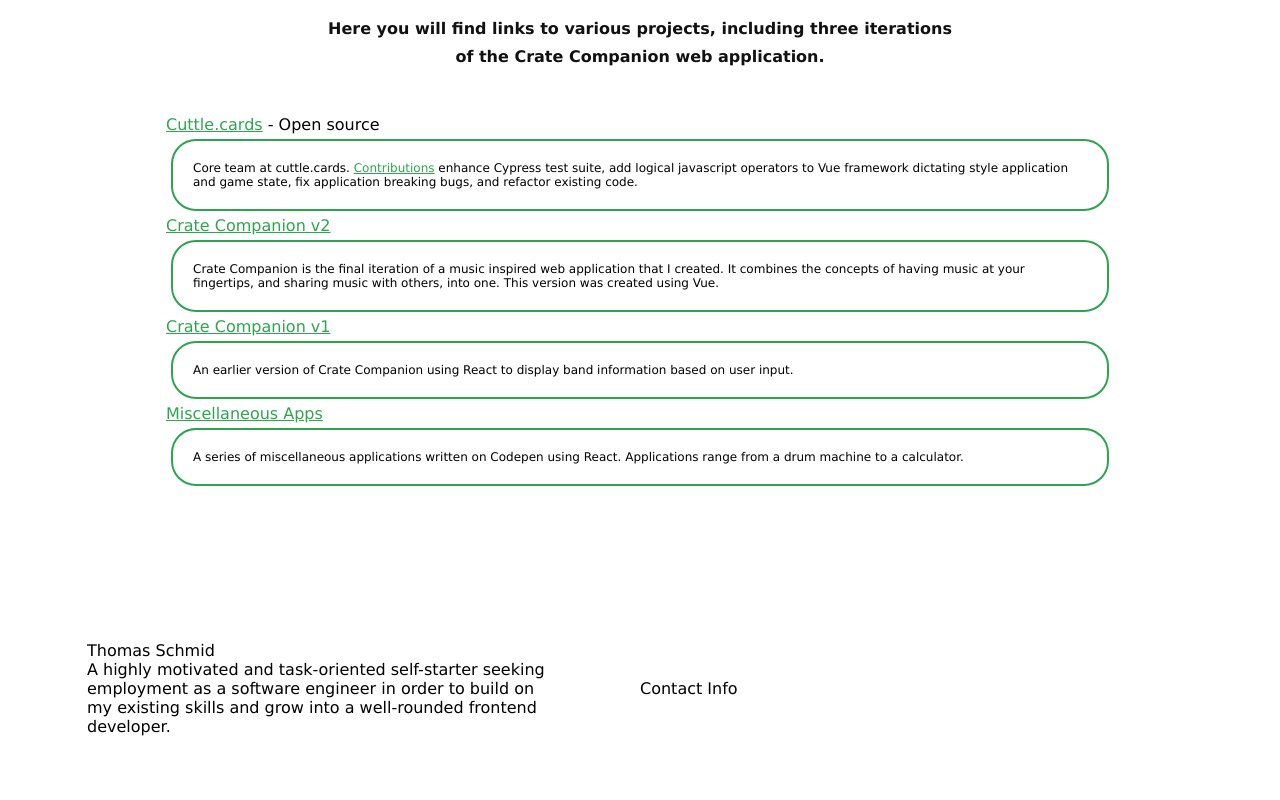
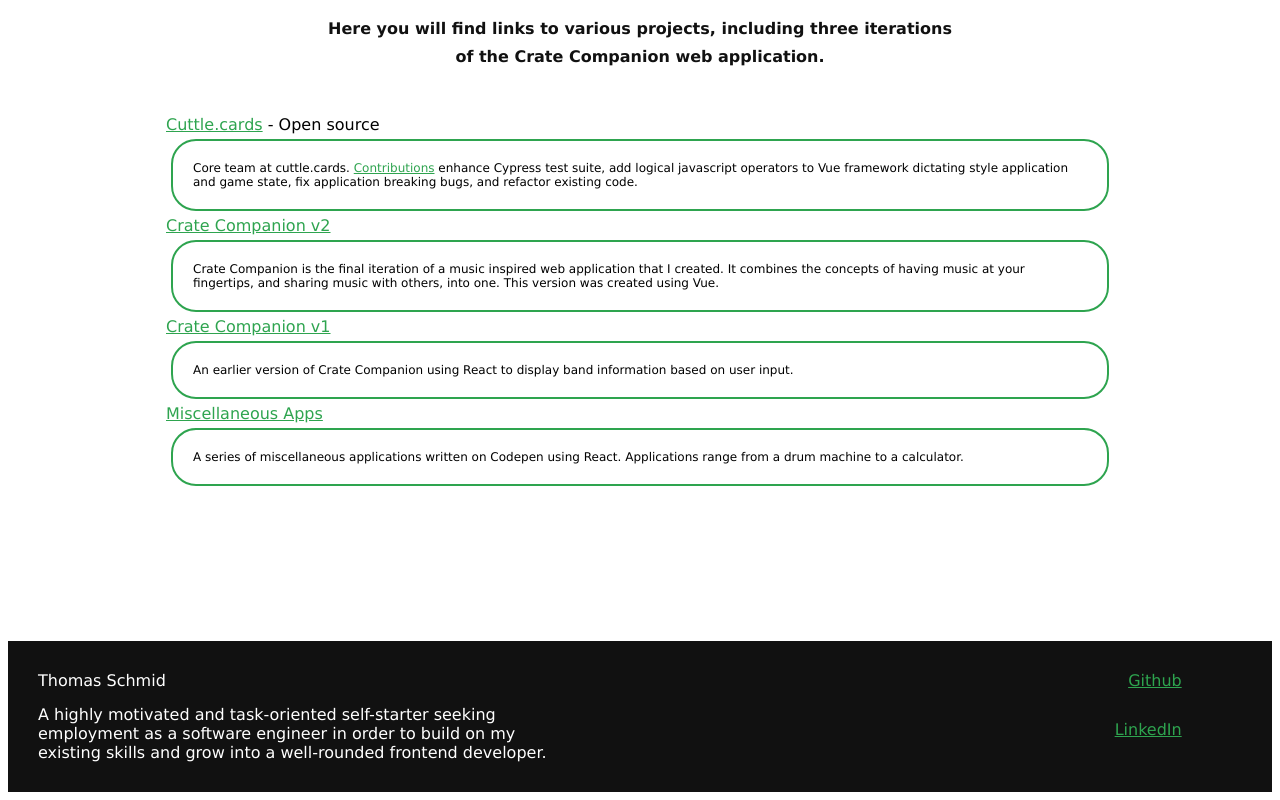
Before and after one commit to TommySchmid/website_portfolio, a Vue app: page / in a window 1280 px wide. Shown: the part 1855-2655 px from the top of the page. Before the commit the page ends 2599 px from the top, so only its background shows below. Built offline with nearby package versions, Linux system fonts and the light colour scheme.

Commit message:
Contact component styling

```diff
--- a/src/components/About.vue
+++ b/src/components/About.vue
@@ -1,5 +1,5 @@
 <template>
-  <div className="aboutContainer">
+  <div className="aboutContainer" id="about">
     <h1>ABOUT ME</h1>
     <h4>Here you will find more information on how I have come up to proficiency, and the technologies I have studied and worked with.</h4>
     <div className="aboutSubContainer">
--- a/src/components/Contact.vue
+++ b/src/components/Contact.vue
@@ -8,8 +8,9 @@
           A highly motivated and task-oriented self-starter seeking employment as a software engineer in order to build on my existing skills and grow into a well-rounded frontend developer.
         </div>
       </div>
-      <div>
-        Contact Info
+      <div className="contactInfo">
+        <div><a href="https://github.com/TommySchmid">Github</a></div>
+        <div><a href="https://www.linkedin.com/in/thomas-schmid-a89729b2/">LinkedIn</a></div>
       </div>
     </div>
   </template>
@@ -26,11 +27,23 @@
   display: flex;
   flex-direction: row;
   width: 100%;
+  color: white;
+  background-color: rgb(17, 17, 17);
 }
 
 .contactContainer div {
-  margin: auto;
-  width: 75%;
+  margin: 15px;
+  width: 85%;
+}
+
+.contactInfo {
+  display: flex;
+  flex-direction: column;
+  text-align: right;
+}
+
+a {
+  color: #2ea44f;
 }
 
 </style>
--- a/src/components/MenuBar.vue
+++ b/src/components/MenuBar.vue
@@ -9,10 +9,10 @@
       </div>
     </div>
     <div className="navContainer">
-      <div>HOME</div>
-      <div>ABOUT</div>
-      <div>PROJECTS</div>
-      <div>CONTACT</div>
+      <div id="home">HOME</div>
+      <div id="about">ABOUT</div>
+      <div id="projects">PROJECTS</div>
+      <div id="contact">CONTACT</div>
     </div>
   </div>
 </template>
@@ -65,6 +65,7 @@ img {
 
 .navContainer div:hover {
   color: #2ea44f;
+  cursor: pointer;
 }
 
 </style>
```
